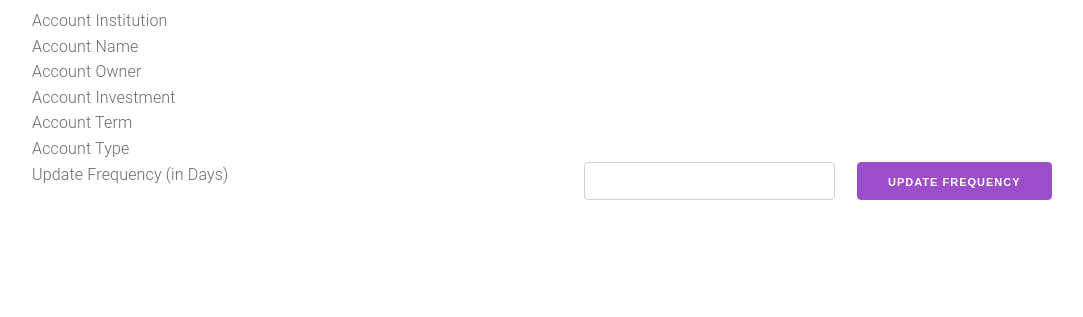
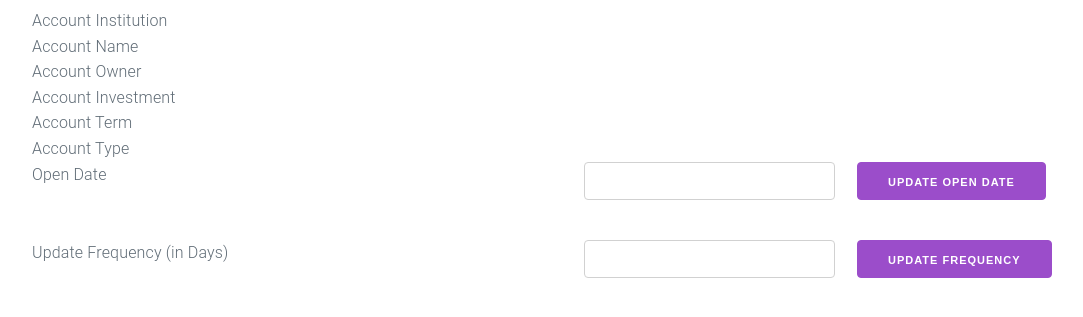
Before and after one commit to cmvandrevala/portfolio_analysis, a Flask app: template app/templates/account.html in a window 1280 px wide. Shown: the top 317 px of the page, without its empty margins (68-1151 px from the left). Run offline with Flask 2, Linux system fonts and the light colour scheme; the template is opened without the code that fills it, so the values that code supplies are empty; parts of the project's set-up code (start-up, migrations or seed data) failed here and were passed over; some libraries are stand-ins or nearby versions.

Commit message:
Add form field to update the open date of an investment

```diff
--- a/app/main.py
+++ b/app/main.py
@@ -5,6 +5,7 @@ from flask import Flask, jsonify, render_template, redirect, request
 
 from form_formatter.append_snapshot_formatter import AppendSnapshotFormatter
 from form_formatter.update_frequency_formatter import UpdateFrequencyFormatter
+from form_formatter.update_open_date_formatter import UpdateOpenDateFormatter
 from portfolio_creator.data_source import DataSource
 from portfolio_creator.portfolio_creator import PortfolioCreator
 from report.balance_sheet import BalanceSheet
@@ -53,6 +54,16 @@ def update_frequency():
     portfolio = PortfolioCreator().create(DataSource())
     return redirect("/accounts", code=302)
 
+@app.route("/update_open_date", methods=['POST'])
+def update_open_date():
+    global portfolio
+    request_body = UpdateOpenDateFormatter().format(request.form.to_dict())
+    json_body = json.dumps(request_body)
+    print(json_body)
+    requests.post(Constants.DATA_URL + "/update_open_date", data=json_body)
+    portfolio = PortfolioCreator().create(DataSource())
+    return redirect("/accounts", code=302)
+
 
 @app.route("/balance_sheet")
 def balance_sheet():
--- a/app/templates/account.html
+++ b/app/templates/account.html
@@ -33,6 +33,26 @@
       </div>
 
       <div class="row">
+          <div class="column">Open Date</div>
+          <div class="column">{{ account.open_date() }}</div>
+          <div class="column">
+              <form method="post" action="/update_open_date" id="update-open-date">
+                  <fieldset>
+                      <input type="hidden" name="account" value="{{ account.name() }}" />
+                      <input type="hidden" name="institution" value="{{ account.institution() }}" />
+                      <input type="hidden" name="owner" value="{{ account.owner() }}" />
+                      <input type="hidden" name="investment" value="{{ account.investment() }}" />
+                      <input type="hidden" name="asset" value="{{ account.account_type() }}" />
+                      <input type="text" name="open_date" form="update-open-date" />
+                  </fieldset>
+              </form>
+          </div>
+          <div class="column">
+              <input form="update-open-date" type="submit" value="Update Open Date" />
+          </div>
+      </div>
+
+      <div class="row">
           <div class="column">Update Frequency (in Days)</div>
           <div class="column">{{ account.update_frequency() }}</div>
           <div class="column">
--- /dev/null
+++ b/form_formatter/update_open_date_formatter.py
@@ -0,0 +1,6 @@
+import form_formatter.form_formatter as ff
+
+
+class UpdateOpenDateFormatter:
+    def format(self, form_data):
+        return ff.format_account_type(form_data)
```
Also changed, not shown: tests/form_formatter/test_update_open_date_formatter.py (added, +15 -0 lines).
